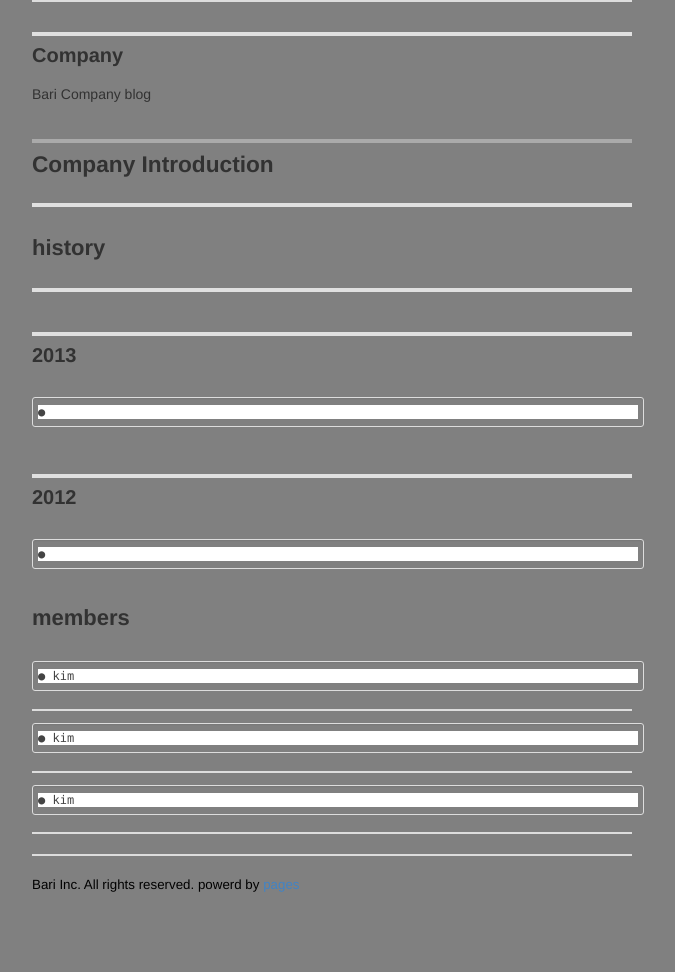
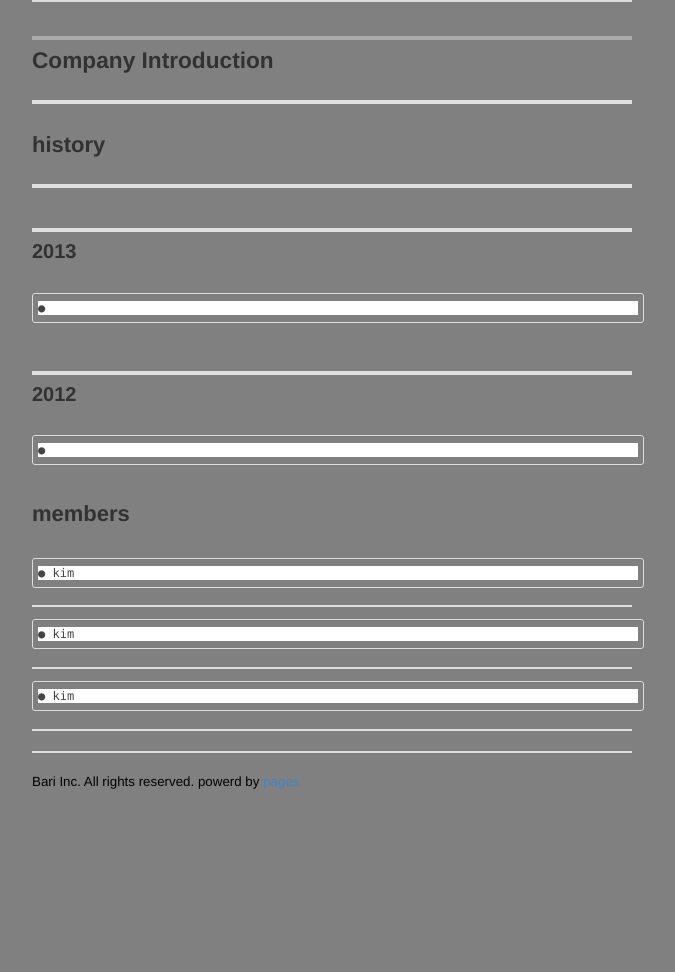
Before and after one commit to bariblog/bariblog.github.com, a Jekyll site: the page built from company.html, in a window 1280 px wide. Shown: the part 497-1469 px from the top of the page, without its empty margins (308-983 px from the left). Built offline with Jekyll 4.4.1, drawn with Linux system fonts in a browser that asks for light colours; nearby versions of some CDN libraries; comment, search, counter and statistics services are not loaded; after the commit the page ends 1365 px from its top, so only the background shows below that.

Commit message:
Update company.html

```diff
--- a/company.html
+++ b/company.html
@@ -1,15 +1,6 @@
 ---
 layout: default
 ---
-
-  <h2 class="intro-title">Company</h2>
-  <div class="about">
-    <div class="spoqa_intro">
-      <p>Bari Company blog </p>
-
-    </div>
-  </div>
-
 <meta name="viewport" content="width=device-width, initial-scale=1.0, user-scalable=no">
 <style>
 *{margin:0;padding:0;}
```
